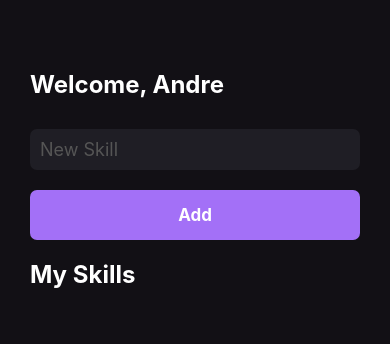
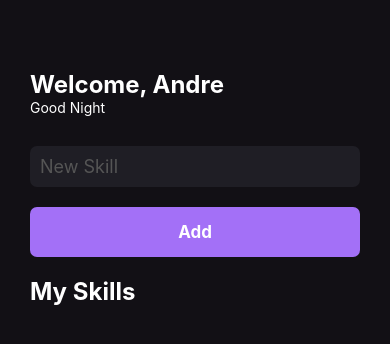
Before and after one commit to AndreCosta101/mySkills, a React Native app: screen / in a window 390 px wide. Shown: the top 344 px of the page. Built offline with nearby package versions, Linux system fonts and the light colour scheme.

Commit message:
useEffect

```diff
--- a/src/pages/Home.js
+++ b/src/pages/Home.js
@@ -1,4 +1,4 @@
-import React, { useState } from 'react';
+import React, { useState, useEffect } from 'react';
 import {
   View,
   Text,
@@ -13,17 +13,32 @@
 export function Home() {
   const [newSkill, setNewSkill] = useState('');
   const [mySkills, setMySkills] = useState([]);
+  const [greetings, setGreetings] = useState('')
 
   function handleAddNewSkill() {
     setMySkills(oldState => [...oldState, newSkill])
     setNewSkill('')
+  }
 
-  }
+  useEffect(() => {
+    const currentHour = new Date().getHours();
+    if (currentHour < 12) {
+      setGreetings('Good Morning')
+    } else if (currentHour >= 12 && currentHour < 18) {
+      setGreetings('Good Afternoon')
+    } else {
+      setGreetings('Good Night')
+    }
+  }, [mySkills])
 
   return (
     <>
       <View style={styles.container}>
         <Text style={styles.title}>Welcome, Andre</Text>
+
+        <Text style={styles.greetings}>
+          {greetings}
+        </Text>
 
         <TextInput
           style={styles.input}
@@ -38,6 +53,8 @@
         <Text style={[styles.title, { marginVertical: 20 }]}>
           My Skills
         </Text>
+
+
 
         <FlatList
           data={mySkills}
@@ -72,5 +89,8 @@
     marginTop: 30,
     borderRadius: 7,
   },
+  greetings: {
+    color: '#FFF',
+  }
 
 })
```
